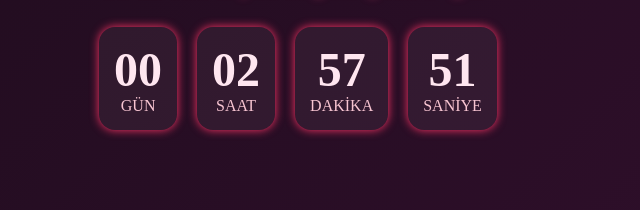
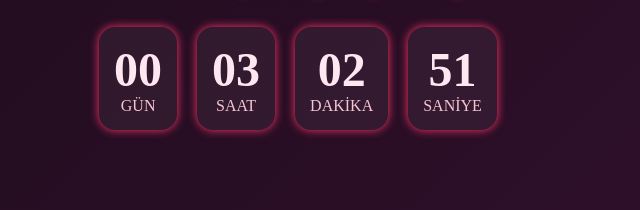
Before and after one commit to sylvair/hbd, a plain HTML site: page index.html in a window 1280 px wide. Shown: the part 407-617 px from the top of the page, 342-982 px from the left. Drawn offline with Linux system fonts and the light colour scheme; a web font is replaced by a local one.

Commit message:
Update index.html

```diff
--- a/index.html
+++ b/index.html
@@ -135,7 +135,7 @@
     <iframe id="youtube-player" src="about:blank" frameborder="0" allow="accelerometer; autoplay; clipboard-write; encrypted-media; gyroscope; picture-in-picture" allowfullscreen></iframe>
 
     <script>
-        const targetDate = new Date('July 6, 2025 00:00:00').getTime();
+        const targetDate = new Date('July 6, 2025 00:05:00').getTime();
         const daysElement = document.getElementById('days');
         const hoursElement = document.getElementById('hours');
         const minutesElement = document.getElementById('minutes');
```
